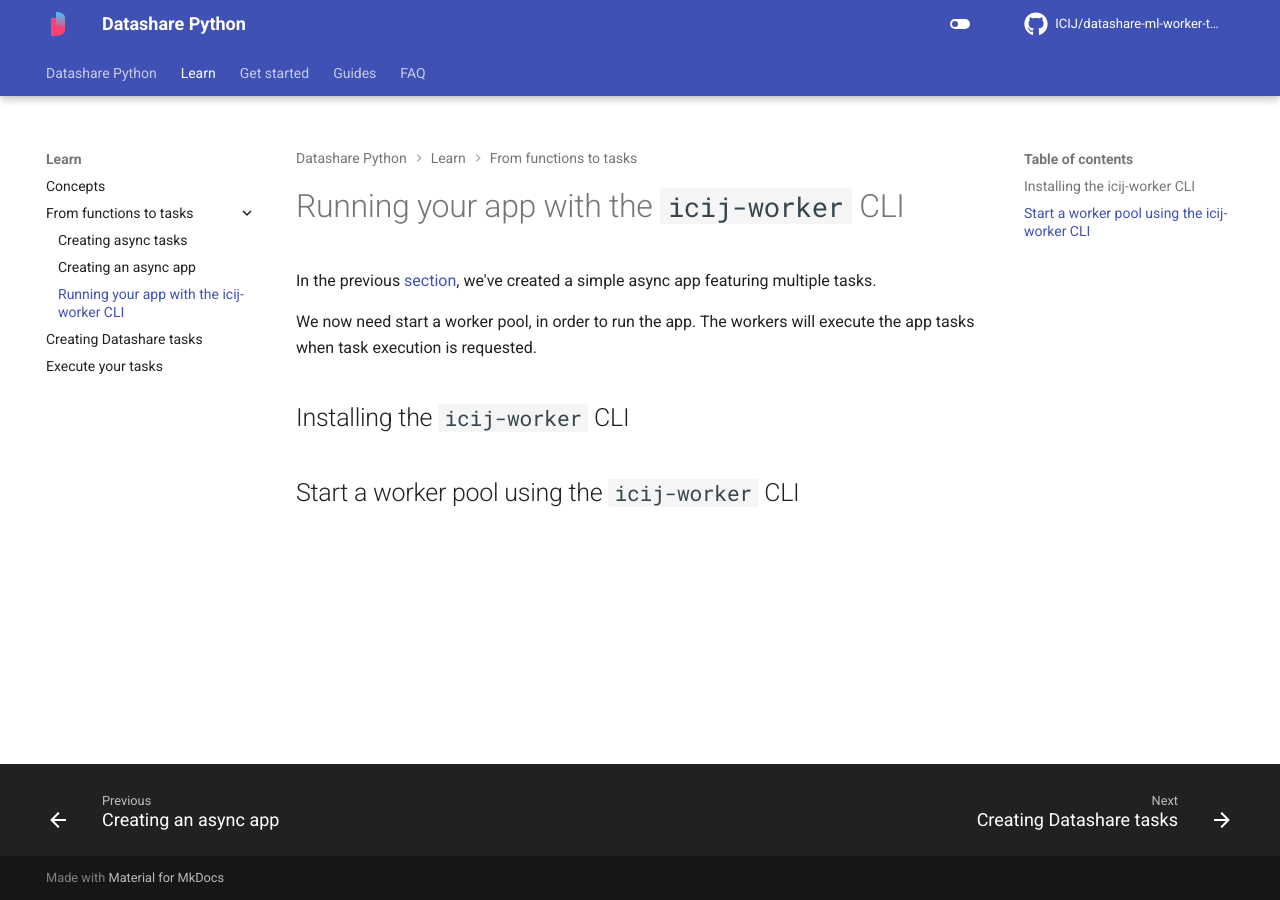
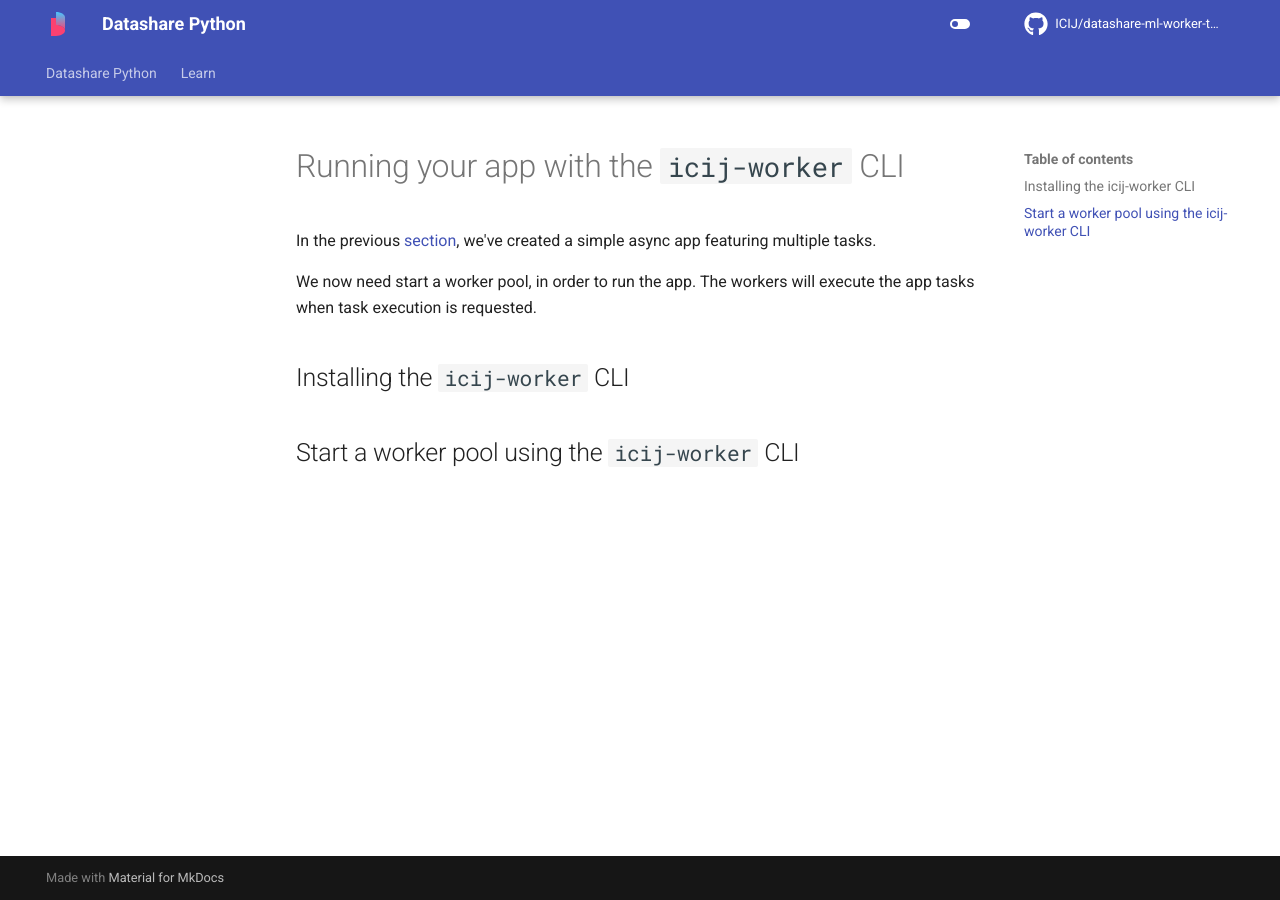
Before and after one commit to ICIJ/datashare-python, an MkDocs documentation site: the page built from docs/learn/run-worker.md, in a window 1280 px wide. Built offline with MkDocs 1.6.1 and Material for MkDocs 9.7.7, drawn with Linux system fonts in a browser that asks for light colours; comment, search, counter and statistics services are not loaded; some of the changed lines change nothing that is shown.

Commit message:
chore: hide uncomplete doc

```diff
--- a/mkdocs.yml
+++ b/mkdocs.yml
@@ -65,13 +65,13 @@
 nav:
   - Datashare Python: index.md
   - Learn:
-    - Concepts: learn/concepts.md
+#    - Concepts: learn/concepts.md
     - From functions to tasks:
       - Creating async tasks: learn/tasks.md
       - Creating an async app: learn/app.md
-      - Running your app with the icij-worker CLI: learn/run-worker.md
-    - Creating Datashare tasks: learn/datashare-app.md
-    - Execute your tasks: learn/execute-tasks.md
-  - Get started: get-started/index.md
-  - Guides: guides/index.md
-  - FAQ: faq.md
+#      - Running your app with the icij-worker CLI: learn/run-worker.md
+#    - Creating Datashare tasks: learn/datashare-app.md
+#    - Execute your tasks: learn/execute-tasks.md
+#  - Get started: get-started/index.md
+#  - Guides: guides/index.md
+#  - FAQ: faq.md
```
